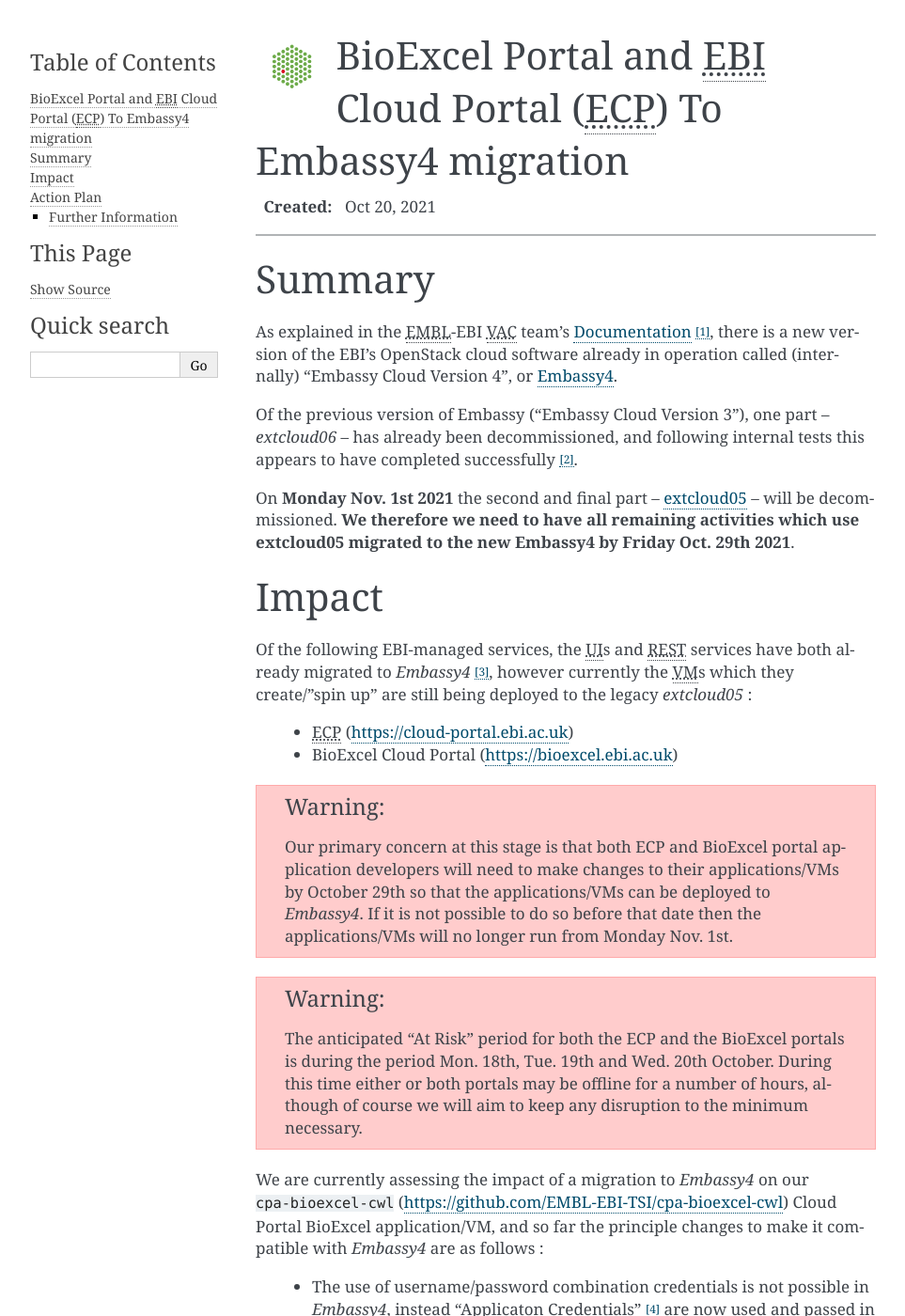
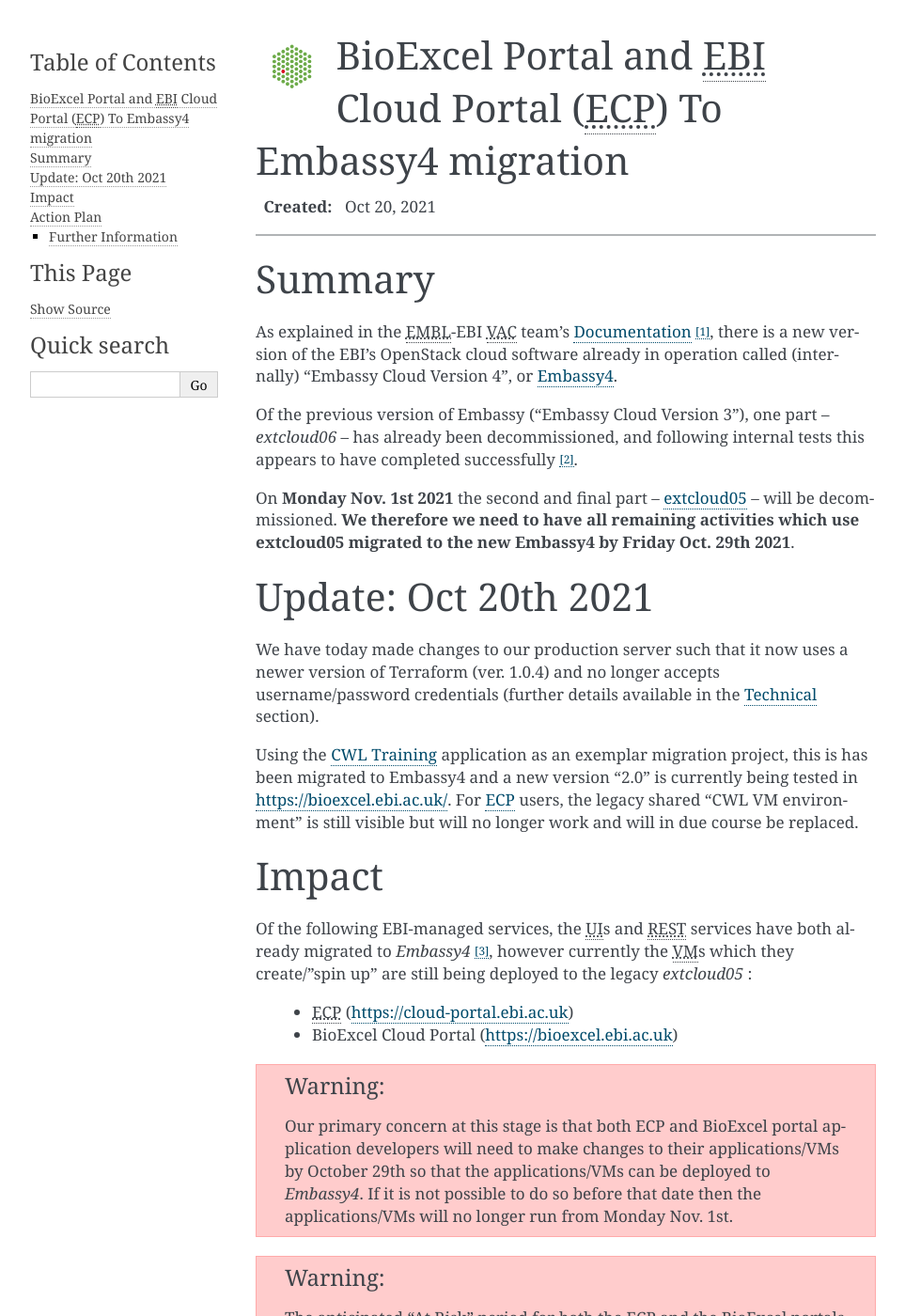
Before and after one commit to gef-ebi/to-embassy4, a Sphinx documentation site: the page built from docs/index.rst, in a window 1280 px wide and 1400 px high. Shown: the whole window at 94% size, without its empty margins (148-1111 px from the left). Built offline with Sphinx 7.4.7, drawn with Linux system fonts in a browser that asks for light colours.

Commit message:
Update following change to ecp-master

```diff
--- a/docs/index.rst
+++ b/docs/index.rst
@@ -29,6 +29,19 @@
 extcloud05 migrated to the new Embassy4 by Friday Oct. 29th 2021**.
 
 .. _impact:
+
+Update: Oct 20th 2021
+=====================
+
+We have today made changes to our production server such that it now uses a newer version of
+Terraform (ver. 1.0.4) and no longer accepts username/password credentials (further details
+available in the :ref:`technical` section).
+
+Using the `CWL Training <https://github.com/EMBL-EBI-TSI/cpa-bioexcel-cwl>`_ application as an
+exemplar migration project, this is has been migrated to Embassy4 and a new version "2.0" is
+currently being tested in https://bioexcel.ebi.ac.uk/. For `ECP <https://cloud-portal.ebi.ac.uk/>`_
+users, the legacy shared "CWL VM environment" is still visible but will no longer work and will in
+due course be replaced.
 
 Impact
 ======
```
